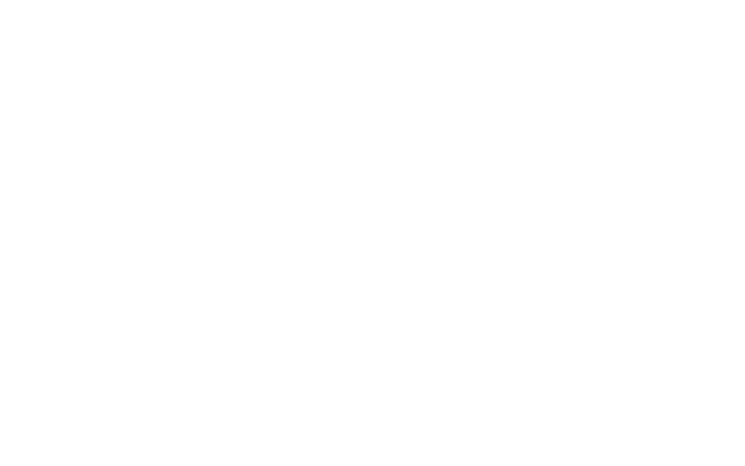
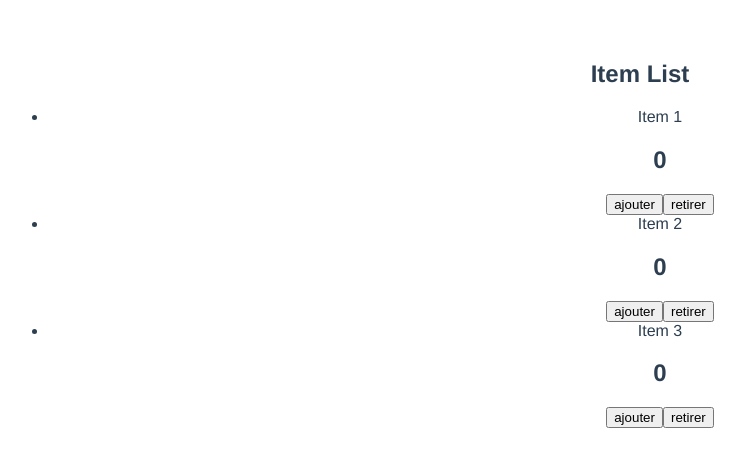
Before and after one commit to manu-cj/upvote, a Vue app: page / in a window 1280 px wide. Shown: the top 466 px of the page, without its empty margins (0-745 px from the left). Built offline with nearby package versions, Linux system fonts and the light colour scheme.

Commit message:
creation d'une liste et d'un compteur

```diff
--- a/package.json
+++ b/package.json
@@ -9,7 +9,8 @@
   },
   "dependencies": {
     "core-js": "^3.8.3",
-    "vue": "^3.2.13"
+    "vue": "^3.2.13",
+    "vuetify": "^3.1.14"
   },
   "devDependencies": {
     "@babel/core": "^7.12.16",
--- a/src/App.vue
+++ b/src/App.vue
@@ -1,17 +1,32 @@
 <template>
-<div id="app"></div>
+<div id="app">
+  <Item-List/>
+
+
+
+</div>
 
 </template>
 
 <script>
 
 
+import ItemList from "@/components/Item-List";
+
 export default {
   name: 'App',
   components: {
+    ItemList,
 
-  }
+
+  },
+
+
 }
+
+
+
+
 </script>
 
 <style>
--- /dev/null
+++ b/src/components/CounterElement.vue
@@ -0,0 +1,24 @@
+<template>
+
+  <h2>{{count}}</h2>
+  <button @click="count++">ajouter</button>
+  <button @click="count--">retirer</button>
+
+
+</template>
+
+<script>
+export default {
+  name: "CounterElement",
+  data() {
+    return {
+      count : 0
+    }
+  },
+
+}
+</script>
+
+<style scoped>
+
+</style>
--- /dev/null
+++ b/src/components/Item-List.vue
@@ -0,0 +1,35 @@
+<template>
+  <div>
+    <h2>Item List</h2>
+    <ul>
+     <li v-for="item in items" :key="item.id">{{ item.name }} <CounterElement/></li>
+    </ul>
+  </div>
+
+</template>
+
+<script>
+import CounterElement from "@/components/CounterElement";
+
+export default {
+  name: "Item-List",
+    data() {
+      return {
+        items: [
+          {id: 1, name: 'Item 1'},
+          {id: 2, name: 'Item 2'},
+          {id: 3, name: 'Item 3'},
+        ],
+      }
+    },
+
+  components: {
+    CounterElement,
+  }
+
+}
+</script>
+
+<style scoped>
+
+</style>
```
Also changed, not shown: 1 other file (tests, documents, lock files or other folders).
